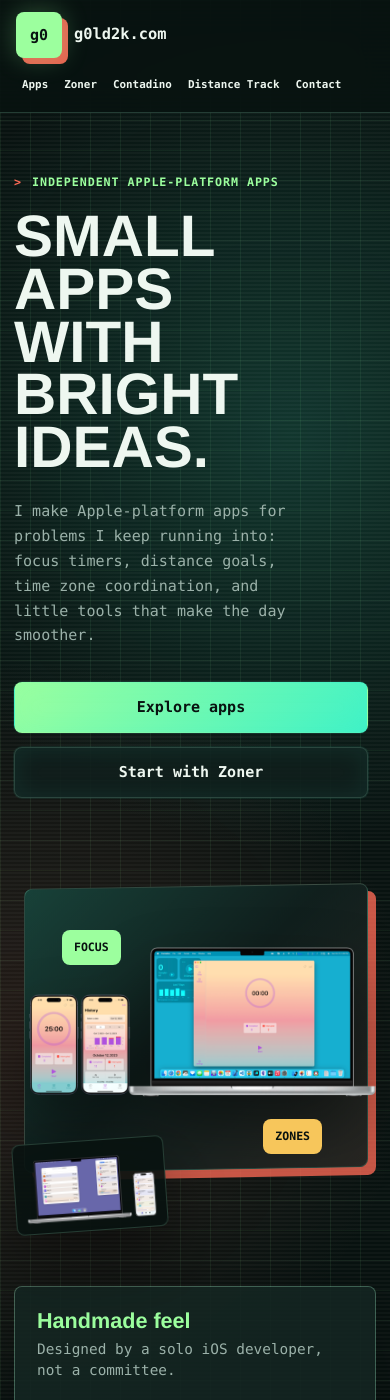
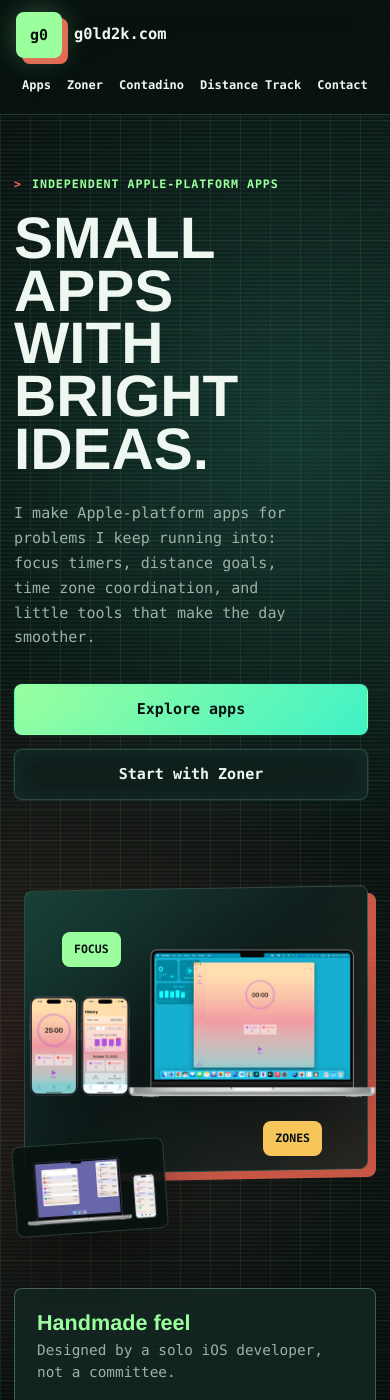
Before and after one commit to g0ld2k/g0ld2k.github.io, a Jekyll site: the page built from index.md, in a window 390 px wide and 1400 px high. Built offline with Jekyll 4.4.1, drawn with Linux system fonts in a browser that asks for light colours.

Commit message:
fix(site): address PR #20 review feedback on mobile nav and hero srcset
- Bump mobile nav link font from 0.68rem to 0.75rem for readability
- Add zoner-hero-520.png and expand small collage srcset so mobile picks an appropriately sized asset

Co-Authored-By: Claude Opus 4.7 <noreply@anthropic.com>

```diff
--- a/assets/css/style.scss
+++ b/assets/css/style.scss
@@ -720,7 +720,7 @@ p {
 
   .nav-links a {
     padding: 5px;
-    font-size: 0.68rem;
+    font-size: 0.75rem;
   }
 
   .home-hero h1,
--- a/index.md
+++ b/index.md
@@ -22,8 +22,8 @@ layout: default
     </figure>
     <figure class="hero-shot hero-shot-small">
       <picture>
-        <source type="image/png" srcset="/assets/images/zoner-hero-800.png 800w" sizes="250px">
-        <img src="/assets/images/zoner-hero-800.png" alt="Zoner showing saved time zones and people" width="800" height="427" loading="eager" decoding="async">
+        <source type="image/png" srcset="/assets/images/zoner-hero-520.png 520w, /assets/images/zoner-hero-800.png 800w" sizes="250px">
+        <img src="/assets/images/zoner-hero-520.png" alt="Zoner showing saved time zones and people" width="520" height="277" loading="eager" decoding="async">
       </picture>
     </figure>
     <span class="sticker sticker-focus" aria-hidden="true">focus</span>
```
Also changed, not shown: assets/images/zoner-hero-520.png (added).
